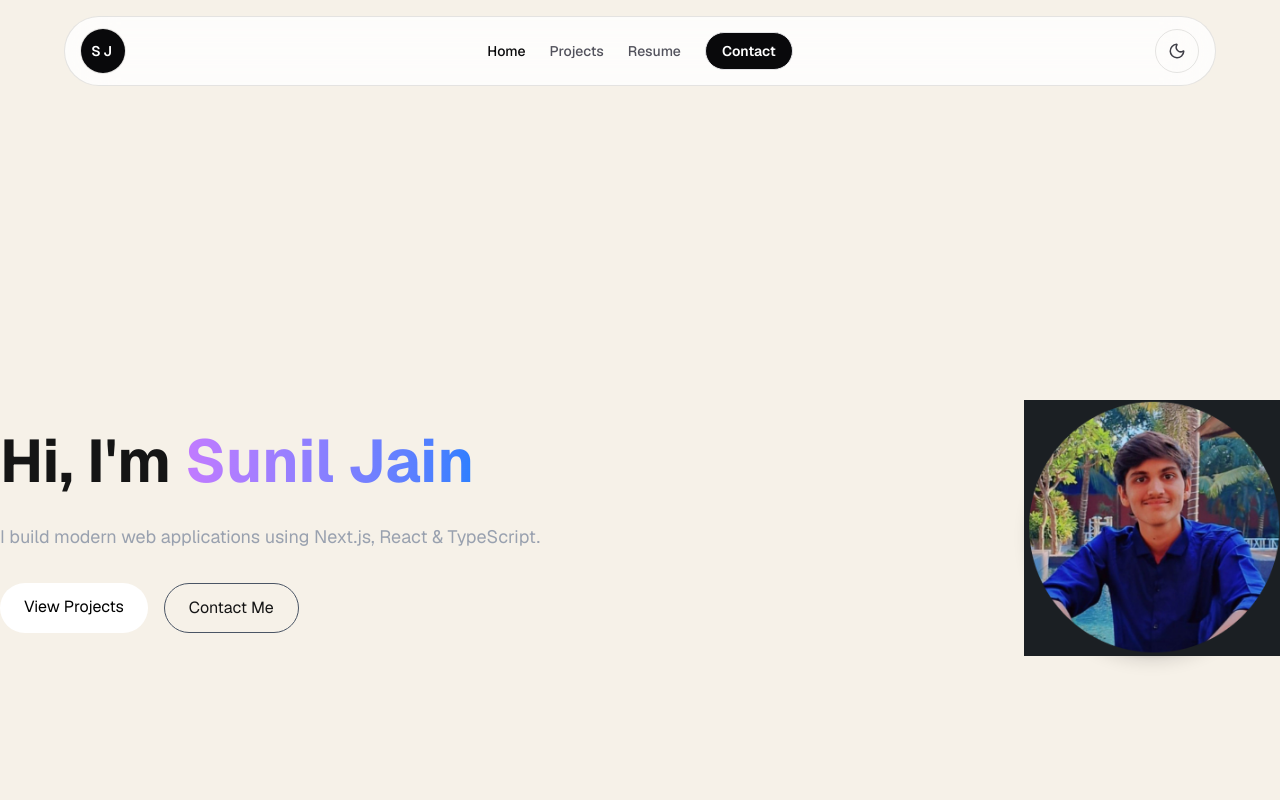
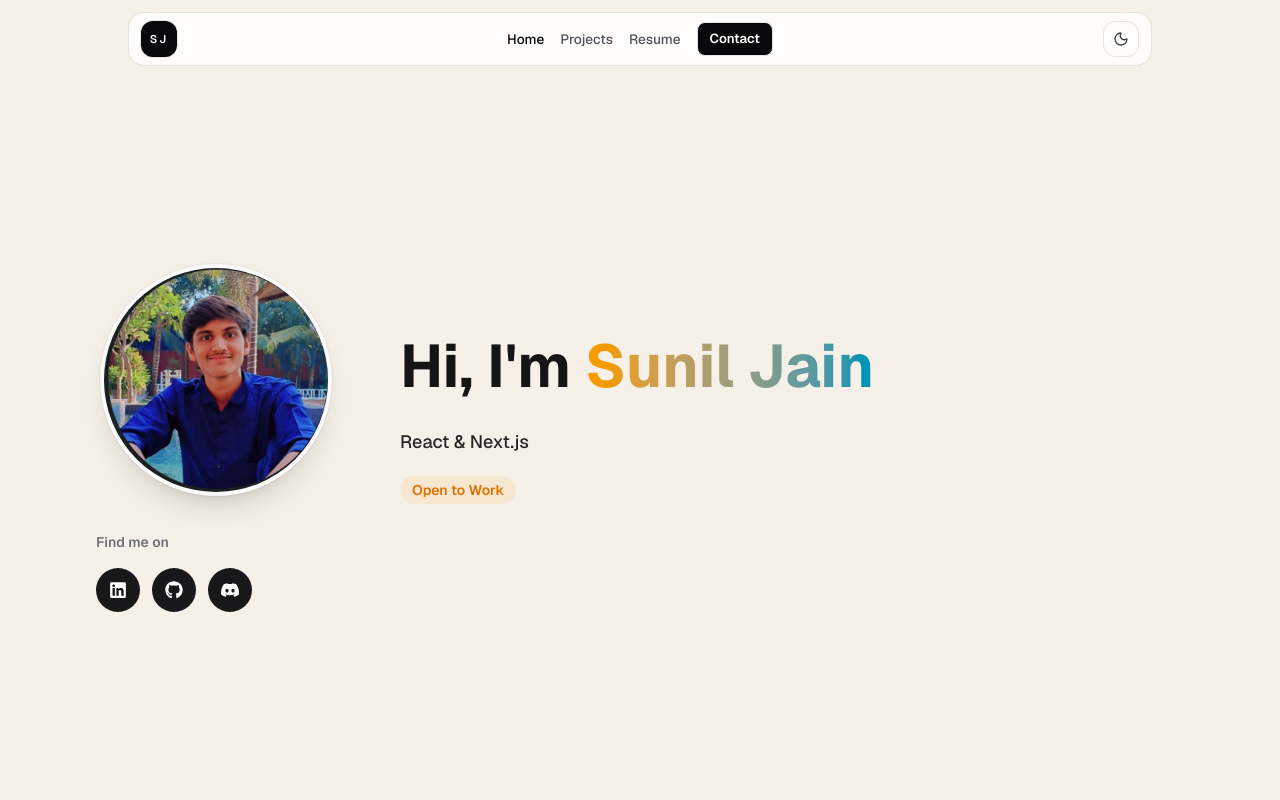
Before and after one commit to Jain4556/sunil-portfolio, a Next.js app: page / in a window 1280 px wide. Shown: the top 800 px of the page. Built offline with nearby package versions, Linux system fonts and the light colour scheme.

Commit message:
body section profile buid

```diff
--- a/src/components/Hero.tsx
+++ b/src/components/Hero.tsx
@@ -1,73 +1,181 @@
 "use client";
 
+import Link from "next/link";
 import { motion } from "framer-motion";
+import { useEffect, useState } from "react";
 import Image from "next/image";
+import { FaLinkedin, FaGithub } from "react-icons/fa";
+import { SiDiscord } from "react-icons/si";
+
+function Typewriter({
+  phrases,
+  typingSpeed = 80,
+  deletingSpeed = 40,
+  pause = 1000,
+}: {
+  phrases: string[];
+  typingSpeed?: number;
+  deletingSpeed?: number;
+  pause?: number;
+}) {
+  const [index, setIndex] = useState(0);
+  const [subIndex, setSubIndex] = useState(0);
+  const [isDeleting, setIsDeleting] = useState(false);
+  const [blink, setBlink] = useState(true);
+
+  useEffect(() => {
+    const current = phrases[index];
+    let timeout = null as unknown as number;
+
+    // Type forward until we reach the full length
+    if (!isDeleting && subIndex < current.length) {
+      timeout = window.setTimeout(() => setSubIndex((s) => s + 1), typingSpeed);
+    }
+
+    // When finished typing the current phrase, pause then start deleting
+    if (!isDeleting && subIndex === current.length) {
+      timeout = window.setTimeout(() => setIsDeleting(true), pause);
+    }
+
+    // Delete characters until none remain
+    if (isDeleting && subIndex > 0) {
+      timeout = window.setTimeout(() => setSubIndex((s) => s - 1), deletingSpeed);
+    }
+
+    // When finished deleting, move to the next phrase
+    if (isDeleting && subIndex === 0) {
+      setIsDeleting(false);
+      setIndex((i) => (i + 1) % phrases.length);
+    }
+
+    return () => window.clearTimeout(timeout);
+  }, [subIndex, isDeleting, index, phrases, typingSpeed, deletingSpeed, pause]);
+
+  useEffect(() => {
+    const id = window.setInterval(() => setBlink((b) => !b), 500);
+    return () => window.clearInterval(id);
+  }, []);
+
+  return (
+    <span className="inline-block text-base sm:text-lg font-medium text-zinc-800 dark:text-zinc-100">
+      {phrases[index].slice(0, subIndex)}
+      <span
+        aria-hidden
+        className="inline-block align-middle h-5 w-0.5 bg-zinc-900 dark:bg-white ml-1"
+        style={{ opacity: blink ? 1 : 0 }}
+      />
+    </span>
+  );
+}
 
 export default function Hero() {
   return (
-    <section className="relative flex items-center justify-center min-h-screen">
+    <section className="relative overflow-hidden py-20 sm:py-24 lg:py-28">
+      <div className="mx-auto max-w-6xl px-4 sm:px-6 lg:px-8">
+        <div className="grid items-center gap-12 lg:grid-cols-[auto_1fr] lg:gap-16">
+          <motion.div
+            initial={{ opacity: 0, y: 20 }}
+            animate={{ opacity: 1, x: 0 }}
+            className="flex justify-center lg:justify-start"
+          >
+            <div className="flex flex-col items-center gap-4 text-center lg:items-start lg:text-left">
+              <div className="group relative h-48 w-48 sm:h-56 sm:w-56 lg:h-60 lg:w-60">
+                <div className="absolute inset-0 rounded-full bg-[conic-gradient(from_180deg,rgba(255,255,255,0.35),rgba(59,130,246,0.95),rgba(255,255,255,0.35),rgba(16,185,129,0.95),rgba(255,255,255,0.35))] opacity-0 blur-[2px] transition-opacity duration-300 group-hover:opacity-100 group-hover:animate-[spin_6s_linear_infinite] dark:bg-[conic-gradient(from_180deg,rgba(255,255,255,0.18),rgba(96,165,250,0.95),rgba(255,255,255,0.18),rgba(45,212,191,0.95),rgba(255,255,255,0.18))]" />
+                <div className="absolute inset-1 overflow-hidden rounded-full border-4 border-white/80 bg-zinc-200 shadow-[0_18px_45px_-30px_rgba(0,0,0,0.55)] ring-1 ring-black/5 dark:border-white/10 dark:bg-zinc-800">
+                  <Image
+                    src="/profile.png"
+                    alt="Sunil Jain"
+                    fill
+                    className="object-cover"
+                    priority
+                  />
+                </div>
+              </div>
 
-      <div className="container flex flex-col md:flex-row items-center justify-between gap-12">
+              <div className="mt-4 flex flex-col items-center gap-3 lg:items-start lg:text-left">
+                <p className="text-sm font-semibold text-zinc-500 dark:text-zinc-400">Find me on</p>
 
-        {/* LEFT SIDE - TEXT */}
-        <div className="text-center md:text-left max-w-xl">
+                <div className="mt-1 flex gap-3">
+                  <a
+                    href="https://www.linkedin.com/in/your-profile"
+                    target="_blank"
+                    rel="noopener noreferrer"
+                    aria-label="LinkedIn"
+                    className="inline-flex h-11 w-11 items-center justify-center rounded-full bg-zinc-900 text-white transition hover:scale-105 hover:bg-white hover:text-[#0A66C2] dark:bg-white/10 dark:text-white"
+                  >
+                    <FaLinkedin size={18} />
+                  </a>
 
-          <motion.h1
-            initial={{ opacity: 0, y: 30 }}
-            animate={{ opacity: 1, y: 0 }}
-            className="text-4xl md:text-6xl font-bold leading-tight"
-          >
-            Hi, I'm{" "}
-            <span className="bg-gradient-to-r from-purple-400 to-blue-500 text-transparent bg-clip-text">
-              Sunil Jain
-            </span>
-          </motion.h1>
+                  <a
+                    href="https://github.com/your-username"
+                    target="_blank"
+                    rel="noopener noreferrer"
+                    aria-label="GitHub"
+                    className="inline-flex h-11 w-11 items-center justify-center rounded-full bg-zinc-900 text-white transition hover:scale-105 hover:bg-white hover:text-[#181717] dark:bg-white/10 dark:text-white"
+                  >
+                    <FaGithub size={18} />
+                  </a>
 
-          <motion.p
-            initial={{ opacity: 0, y: 20 }}
-            animate={{ opacity: 1, y: 0 }}
-            transition={{ delay: 0.3 }}
-            className="mt-6 text-gray-400 text-lg"
-          >
-            I build modern web applications using Next.js, React & TypeScript.
-          </motion.p>
+                  <a
+                    href="https://discord.com/users/your-id"
+                    target="_blank"
+                    rel="noopener noreferrer"
+                    aria-label="Discord"
+                    className="inline-flex h-11 w-11 items-center justify-center rounded-full bg-zinc-900 text-white transition hover:scale-105 hover:bg-white hover:text-[#5865F2] dark:bg-white/10 dark:text-white"
+                  >
+                    <SiDiscord size={18} />
+                  </a>
+                </div>
+              </div>
+            </div>
+          </motion.div>
 
-          <div className="mt-8 flex gap-4 justify-center md:justify-start">
-            <a
-              href="/projects"
-              className="px-6 py-3 bg-white text-black rounded-full hover:scale-105 transition"
+          <div className="mx-auto w-full max-w-3xl text-center lg:mx-0 lg:max-w-none lg:text-left">
+            <motion.h1
+              initial={{ opacity: 0, y: 30 }}
+              animate={{ opacity: 1, y: 0 }}
+              className="text-4xl font-bold leading-tight sm:text-5xl lg:text-6xl"
             >
-              View Projects
-            </a>
+              Hi, I&apos;m{" "}
+              <span className="bg-linear-to-r from-amber-500 to-cyan-600 bg-clip-text text-transparent">
+                Sunil Jain
+              </span>
+            </motion.h1>
 
-            <a
-              href="/contact"
-              className="px-6 py-3 border border-gray-600 rounded-full hover:border-white hover:scale-105 transition"
+            <motion.div
+              initial={{ opacity: 0, y: 20 }}
+              animate={{ opacity: 1, y: 0 }}
+              transition={{ delay: 0.25 }}
+              className="mt-6 flex flex-col items-center gap-3 text-center lg:items-start lg:text-left"
             >
-              Contact Me
-            </a>
+              <Typewriter
+                phrases={["Full Stack Developer", "React & Next.js", "TypeScript Enthusiast"]}
+              />
+
+              <div className="mt-2 inline-flex items-center rounded-full bg-amber-500/10 px-3 py-1 text-sm font-semibold text-amber-600">
+                Open to Work
+              </div>
+            </motion.div>
+
+
+
+            {/* <div className="mt-8 flex flex-wrap justify-center gap-4 lg:justify-start">
+              <Link
+                href="/projects"
+                className="rounded-full bg-zinc-950 px-6 py-3 font-medium text-white transition hover:-translate-y-0.5 hover:bg-zinc-800 dark:bg-white dark:text-zinc-950 dark:hover:bg-zinc-200"
+              >
+                View Projects
+              </Link>
+
+              <Link
+                href="/contact"
+                className="rounded-full border border-zinc-300 px-6 py-3 font-medium text-zinc-900 transition hover:-translate-y-0.5 hover:border-zinc-950 hover:bg-zinc-950 hover:text-white dark:border-white/15 dark:text-white dark:hover:border-white dark:hover:bg-white dark:hover:text-zinc-950"
+              >
+                Contact Me
+              </Link>
+            </div> */}
           </div>
-
         </div>
-
-        {/* RIGHT SIDE - IMAGE */}
-        <motion.div
-          initial={{ opacity: 0, scale: 0.8 }}
-          animate={{ opacity: 1, scale: 1 }}
-          transition={{ delay: 0.4 }}
-          className="relative"
-        >
-          <div className="w-48 h-48 md:w-64 md:h-64 rounded-full overflow-hidden border-4 border-white/10 shadow-lg">
-
-            <Image
-              src="/profile.png"
-              alt="Sunil Jain"
-              fill
-              className="object-cover"
-            />
-
-          </div>
-        </motion.div>
 
       </div>
     </section>
--- a/src/components/Navbar.tsx
+++ b/src/components/Navbar.tsx
@@ -24,17 +24,17 @@ export default function Navbar() {
   const isActive = (href: string) => pathname === href;
 
   return (
-    <header className="fixed inset-x-0 top-0 z-50 px-3 pt-4 sm:px-6">
-      <nav className="mx-auto flex w-full max-w-6xl items-center gap-3 rounded-full border border-black/10 bg-white/80 px-4 py-3 shadow-[0_20px_80px_-35px_rgba(0,0,0,0.45)] backdrop-blur-xl dark:border-white/10 dark:bg-zinc-950/80">
+    <header className="fixed inset-x-0 top-0 z-50 px-2 pt-2.5 sm:px-4 sm:pt-3">
+      <nav className="mx-auto flex w-full max-w-5xl items-center gap-2 rounded-2xl border border-black/10 bg-white/80 px-3 py-2 shadow-[0_12px_40px_-28px_rgba(0,0,0,0.45)] backdrop-blur-xl dark:border-white/10 dark:bg-zinc-950/80">
         <Link
           href="/"
-          className="flex h-11 w-11 shrink-0 items-center justify-center rounded-full bg-zinc-950 text-sm font-semibold tracking-[0.2em] text-white ring-1 ring-black/10 transition hover:scale-105 dark:bg-white dark:text-zinc-950"
+          className="flex h-9 w-9 shrink-0 items-center justify-center rounded-xl bg-zinc-950 text-[0.7rem] font-semibold tracking-[0.18em] text-white ring-1 ring-black/10 transition hover:scale-105 dark:bg-white dark:text-zinc-950"
           aria-label="Go to home"
         >
           SJ
         </Link>
 
-        <div className="flex flex-1 flex-wrap items-center justify-center gap-x-6 gap-y-2 text-sm font-medium text-zinc-600 dark:text-zinc-300">
+        <div className="flex flex-1 flex-wrap items-center justify-center gap-x-4 gap-y-1.5 text-[0.85rem] font-medium text-zinc-600 dark:text-zinc-300">
           {links.map((link) => (
             <Link
               key={link.href}
@@ -49,7 +49,7 @@ export default function Navbar() {
 
           <Link
             href="/contact"
-            className={`inline-flex items-center rounded-full border px-4 py-2 text-sm font-semibold transition ${
+            className={`inline-flex items-center rounded-lg border px-3 py-1.5 text-[0.82rem] font-semibold transition ${
               isActive("/contact")
                 ? "border-zinc-950 bg-zinc-950 text-white dark:border-white dark:bg-white dark:text-zinc-950"
                 : "border-zinc-200 bg-zinc-950 text-white hover:bg-zinc-800 dark:border-white/10 dark:bg-white dark:text-zinc-950 dark:hover:bg-zinc-200"
@@ -62,11 +62,11 @@ export default function Navbar() {
         <button
           type="button"
           onClick={() => setTheme(resolvedTheme === "dark" ? "light" : "dark")}
-          className="inline-flex h-11 w-11 shrink-0 items-center justify-center rounded-full border border-black/10 text-zinc-700 transition hover:-translate-y-0.5 hover:bg-zinc-100 hover:text-zinc-950 dark:border-white/10 dark:text-zinc-200 dark:hover:bg-white/10 dark:hover:text-white"
+          className="inline-flex h-9 w-9 shrink-0 items-center justify-center rounded-xl border border-black/10 text-zinc-700 transition hover:-translate-y-0.5 hover:bg-zinc-100 hover:text-zinc-950 dark:border-white/10 dark:text-zinc-200 dark:hover:bg-white/10 dark:hover:text-white"
           aria-label={mounted && resolvedTheme === "dark" ? "Switch to light mode" : "Switch to dark mode"}
           disabled={!mounted}
         >
-          {mounted && resolvedTheme === "dark" ? <Sun size={18} /> : <Moon size={18} />}
+          {mounted && resolvedTheme === "dark" ? <Sun size={16} /> : <Moon size={16} />}
         </button>
       </nav>
     </header>
```
